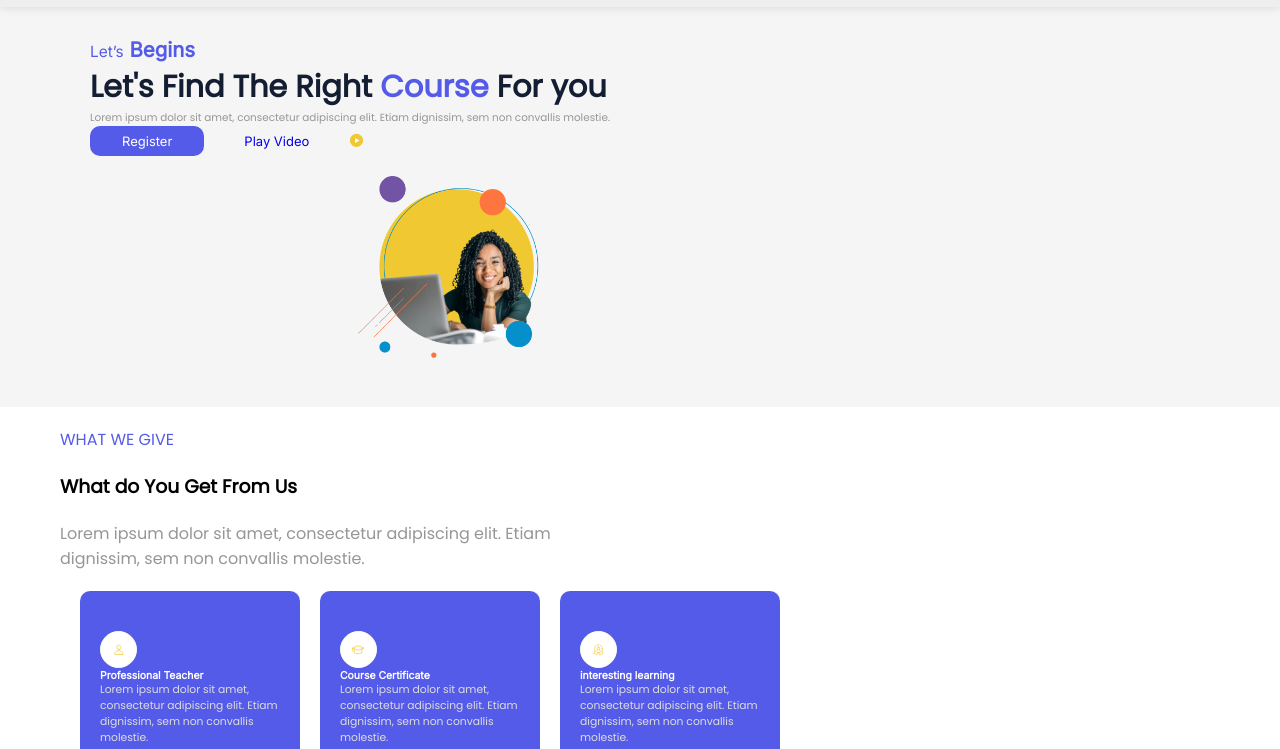
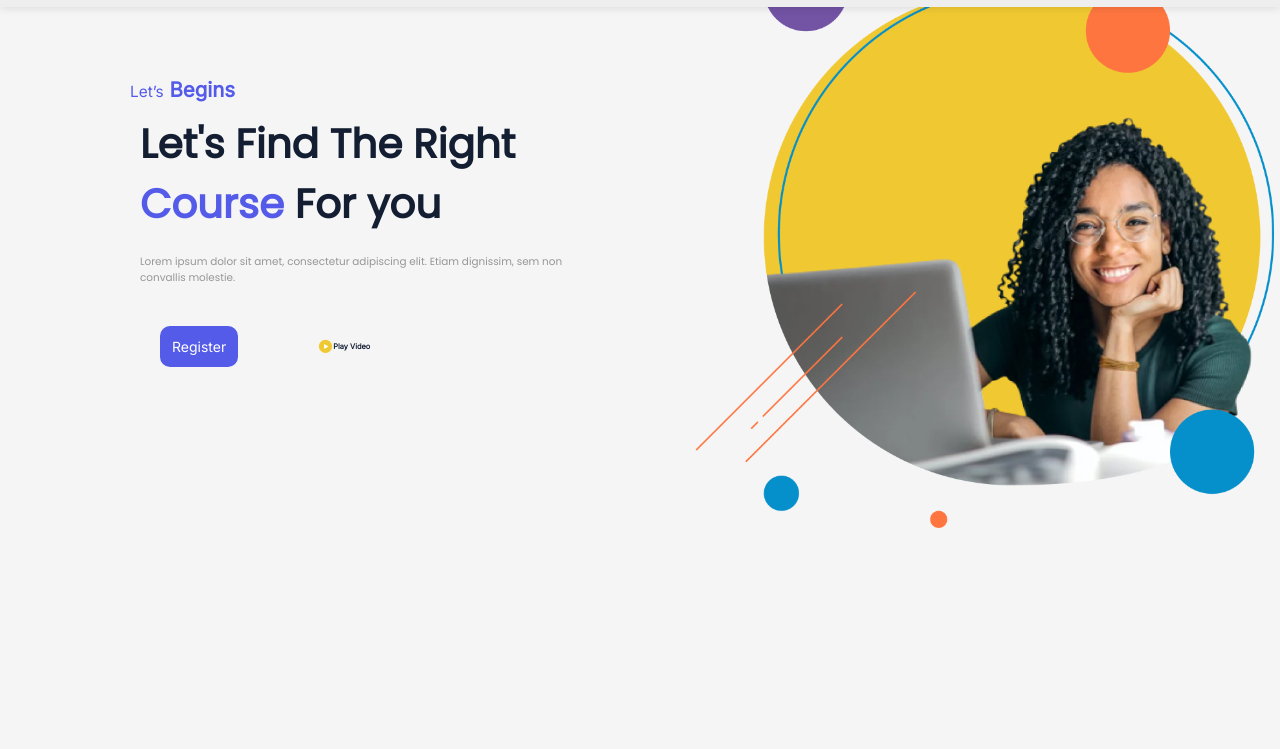
Before and after one commit to HananHIssa/mangcoding-Store, a plain HTML site: page index.html in a window 1280 px wide. Shown: the part 51-800 px from the top of the page. Drawn offline with Linux system fonts and the light colour scheme; a web font is replaced by a local one.

Commit message:
add start again

```diff
--- a/index.html
+++ b/index.html
@@ -39,20 +39,18 @@
         <p>Lorem ipsum dolor sit amet, consectetur adipiscing elit. Etiam dignissim, sem non convallis molestie.</p>
       </div>
       <div class="linker">
+        <div class="row">
         <a class="Register" href="#">Register</a>
-        <a class="Play Video" href="#">Play Video</a>
-        <svg xmlns="http://www.w3.org/2000/svg" width="15" height="15" viewBox="0 0 15 15" fill="none">
-          <circle cx="7.48227" cy="7.45865" r="6.58976" fill="#F0C932"/>
-          <path d="M10.4682 7.45861L6.14367 9.95538V4.96184L10.4682 7.45861Z" fill="white"/>
-        </svg>
+        <a class="playvideo" href="#"><img src="img/playvideo.svg"> Play Video</a>
       </div>
-      <div class="part2">
-        <img src="img/start/1.png">
-      </div>
-        </div>
       </div>
     </div>
-  </div>
+    </div>
+      <div class="part2">
+        <img src="img/start/Group 6 (2).png">
+      </div>
+      </div>
+    </div>
   </section>
   <section class="whatwegive">
     <div class="container">
--- a/main.css
+++ b/main.css
@@ -81,13 +81,18 @@ header .auth .Register{
 .start {
     background: #F5F5F5;
     width: 100%;
-    height: 400.361px;
+    height: 760.361px;
     gap: 50px;
     padding: 30px;
 }
+.start .row{
+    position: relative;
+    top: 0;
+}
 .start .part1{
-    width: (( 100% - 50px) /2);
-    gap: 30px;
+    gap: 60px;
+    padding: 40px;
+    width: calc((100% - 50px)/2);
 }
 .info .letsb{
     color: #545BE8;
@@ -109,15 +114,16 @@ header .auth .Register{
 .info h2{
     color: #141E32;
 font-family: Poppins;
-font-size: 30.359px;
+font-size: 40.359px;
 font-style: normal;
-font-weight: 700;
+font-weight: 900;
 line-height: normal;
+padding: 10px;
 }
 .info .stc{
     color: #545BE8;
 font-family: Poppins;
-font-size: 30.359px;
+font-size: 40.359px;
 font-style: normal;
 font-weight: 700;
 line-height: normal;
@@ -129,12 +135,13 @@ font-size: 10.413px;
 font-style: normal;
 font-weight: 400;
 line-height: normal;
+padding: 10px;
 }
 .start  a{
     font-family: 'Inter', sans-serif;
     padding: 5.354px 30px;
     border-radius: 10px;
-    font-size: 13px;
+    font-size: 14px;
     display: flex;
     align-items: center;
 }
@@ -142,6 +149,8 @@ line-height: normal;
     color: white;
     border: 2px solid #545BE8;
     background-color: #545BE8;
+    text-align: center;
+    padding: 10px;
 }
 
  .linker {
@@ -149,13 +158,14 @@ line-height: normal;
     align-items: center;
     flex-wrap: wrap;
     gap: 10px;
+    padding: 30px;
 }
- .linker .Play Video{
-    border-radius: 4.119px;
+    .start .playvideo{
         display: flex;
         align-items: center;
         flex-wrap: wrap;
-    gap: 10px;
+        border-radius: 10px;
+        align-items: center;
         color: #141E32;
         font-family: Inter;
         font-size: 7.413px;
@@ -163,21 +173,31 @@ line-height: normal;
         font-weight: 700;
         line-height: normal;
   }
+
+  .start .part1 .row{
+    justify-content: flex-start;
+    align-items: center;
+    gap: 50px;
+  }
 .start .part2{
-    width: (( 100% - 50px) /2);
+    width: calc(( 100% - 50px) /2);
     display: flex;
     flex-wrap: wrap;
     justify-content: center;
     gap: 30px;
 }
-.start img{
-    width: calc(((100% - 50px)* 1/3));
-    padding: 20px;
+.start .part2 img{
+    width: calc((100% - 110px) /2);
+    position: absolute;
+    top: -2px;
+    right: 0;
 }
-
+.whatwegive{
+    height: 500px;
+}
 .whatwegive .row {
     align-items: flex-start;
-    padding: 20px 0;
+    padding: 30px 0;
 }
 .whatwegive .data{
     width: calc(( 100% - 50px) /2);
```
Also changed, not shown: img/playvideo.svg (added), img/start/Group 6 (2).png (added), img/start/Group 6.png (added). Lines whose indentation alone changed are shown as unchanged.
